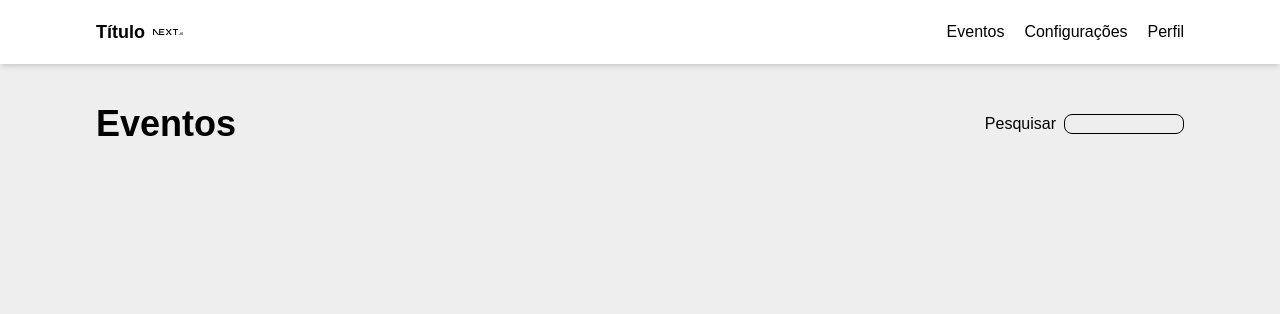
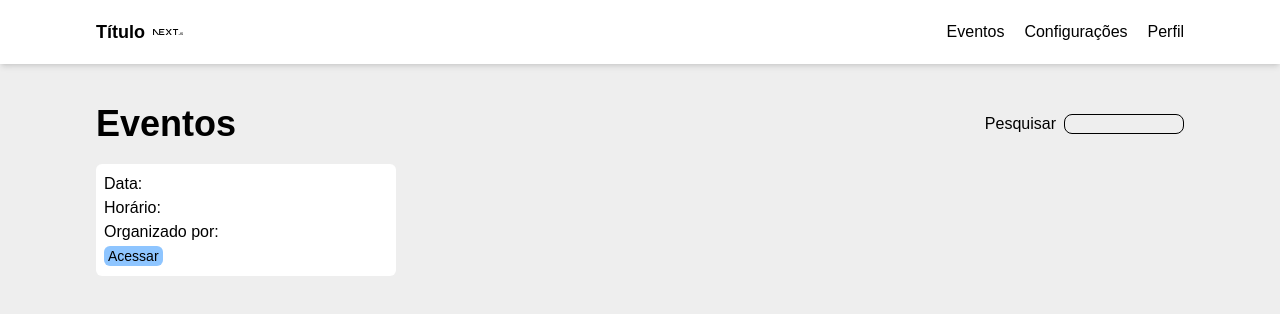
Before and after one commit to arnaldoliro/frequency-list-front, a Next.js app in the folder frequency-list/: page / in a window 1280 px wide. Shown: the top 314 px of the page. Built offline with nearby package versions, Linux system fonts and the light colour scheme.

Commit message:
feat: creating the component that will store the event cards

```diff
--- a/frequency-list/src/app/page.tsx
+++ b/frequency-list/src/app/page.tsx
@@ -1,9 +1,11 @@
 import MainHeader from "@/components/MainHeader";
+import Card from "@/components/Card";
 
 export default function Home() {
   return (
     <div className="mt-10">
       <MainHeader />
+      <Card />
     </div>
   );
 }
--- /dev/null
+++ b/frequency-list/src/components/Card/index.tsx
@@ -0,0 +1,18 @@
+type CardProps = {
+  nome: string;
+  data: string;
+  hora: string;
+  organizado: string;
+};
+
+export default async function Card({ nome, data, hora, organizado }: CardProps) {
+    return(
+        <div className="bg-[#fff] w-75 h-auto mt-5 rounded-md p-2 hover:shadow-lg transition-all duration-300 hover:scale-107">
+            <h1 className="text-lg font-semibold">{nome}</h1>
+            <h1>Data: {data}</h1>
+            <h1>Horário: {hora}</h1>
+            <h1>Organizado por: {organizado}</h1>
+            <button className="bg-blue-300 cursor-pointer rounded-md px-1 text-sm hover:shadow-md hover:bg-blue-400 transition-all duration-300 hover:scale-107">Acessar</button>
+        </div>
+    )
+}
```
